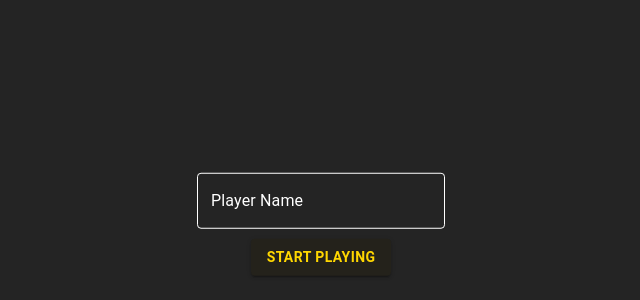
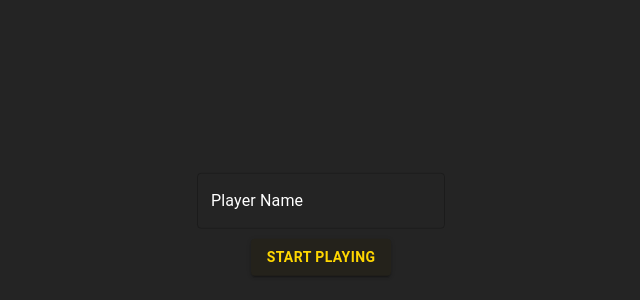
Before and after one commit to Hadi87s/Memory-Card-Game, a React (Vite) app: page / in a window 1280 px wide. Shown: the part 176-476 px from the top of the page, without its empty margins (319-959 px from the left). Built offline with nearby package versions, Linux system fonts and the light colour scheme.

Commit message:
styling the TextField

```diff
--- a/src/screens/login.screen.tsx
+++ b/src/screens/login.screen.tsx
@@ -24,24 +24,8 @@ const LoginScreen = () => {
           InputProps={{
             style: { color: "white" }, // Text color set to white
           }}
-          sx={{
-            "& .MuiOutlinedInput-root": {
-              "& fieldset": {
-                borderColor: "white", // Normal border color
-              },
-              "&:hover fieldset": {
-                borderColor: "#cdcdcd", // Border color when hovered
-              },
-              "&.Mui-focused fieldset": {
-                borderColor: "gold", // Border color when focused
-              },
-            },
-            "& .MuiInputLabel-root": {
-              color: "white", // Label color
-            },
-            "& .MuiInputLabel-root.Mui-focused": {
-              color: "gold", // Label color when focused
-            },
+          InputLabelProps={{
+            style: { color: "white" }, // Label color set to white
           }}
         />
         <Button
```
